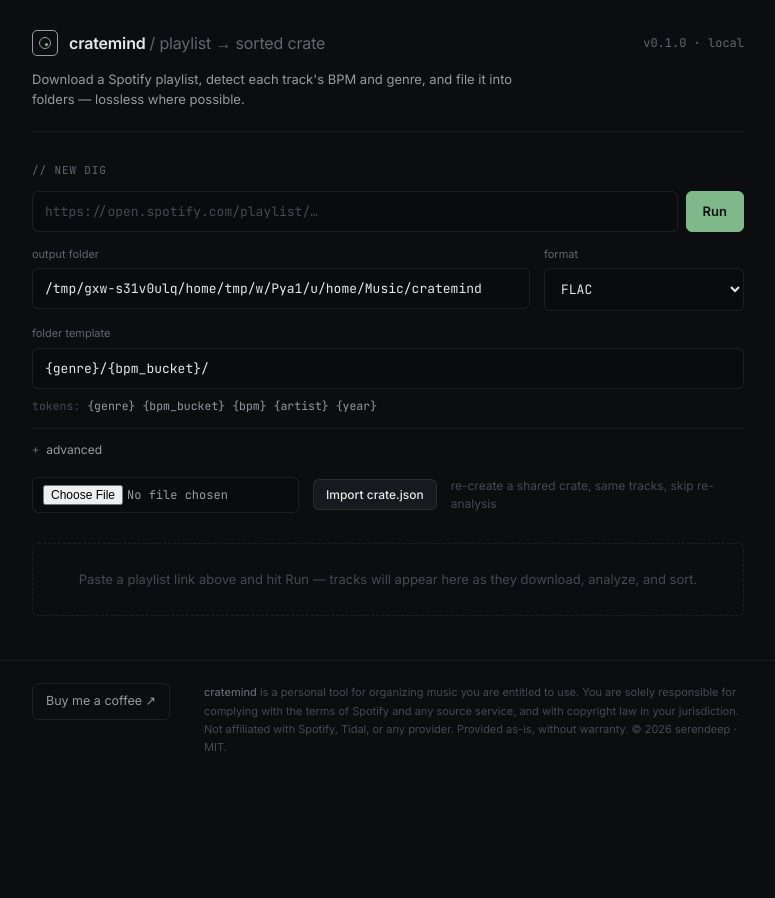
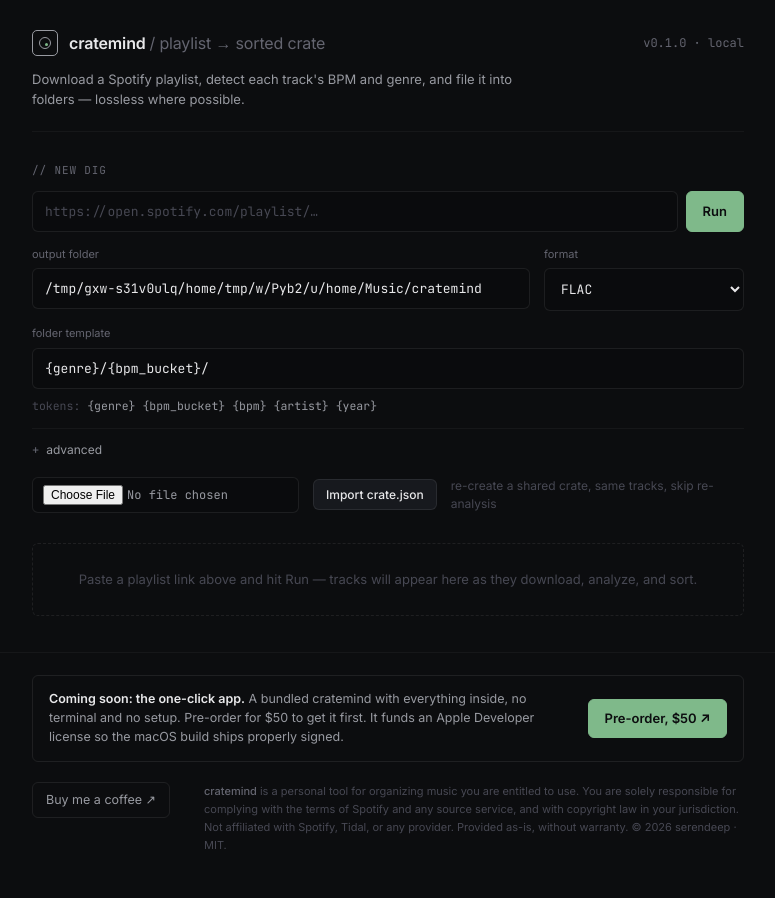
Before and after one commit to Serendeep/cratemind, a FastAPI app: page / in a window 1280 px wide. Shown: the whole page, without its empty margins (252-1027 px from the left). Before the commit the page ends 751 px from the top, so only its background shows below. Run offline with FastAPI, Linux system fonts and the light colour scheme.

Commit message:
feat: add bundled-app pre-order cta to footer

```diff
--- a/src/cratemind/web/templates/index.html
+++ b/src/cratemind/web/templates/index.html
@@ -109,6 +109,11 @@ footer{margin-top:36px;border-top:1px solid var(--line-2);padding:22px 0 44px}
 .bmc:hover{color:var(--t1);border-color:var(--t3)}
 .disc{color:var(--t4);font-size:11px;line-height:1.65;max-width:540px}
 .disc b{color:var(--t3);font-weight:500}
+.pitch{display:flex;align-items:center;justify-content:space-between;gap:16px;flex-wrap:wrap;border:1px solid var(--line);border-radius:var(--r);padding:14px 16px;margin-bottom:20px}
+.pitch .txt{font-size:12.5px;color:var(--t2);max-width:62ch}
+.pitch .txt b{color:var(--t1);font-weight:600}
+.pitch .buy{font-family:'Inter',sans-serif;font-size:13px;font-weight:600;color:#0c0d0f;background:var(--acc);border:1px solid var(--acc);border-radius:var(--r);padding:9px 16px;text-decoration:none;white-space:nowrap}
+.pitch .buy:hover{background:#8fc79a}
 @keyframes pulse{0%,100%{opacity:1}50%{opacity:.3}}
 @media (prefers-reduced-motion:reduce){*{animation:none!important;transition:none!important}}
 </style>
@@ -185,6 +190,12 @@ footer{margin-top:36px;border-top:1px solid var(--line-2);padding:22px 0 44px}
 </main>
 
 <footer>
+  <div class="wrap">
+    <div class="pitch">
+      <div class="txt"><b>Coming soon: the one-click app.</b> A bundled cratemind with everything inside, no terminal and no setup. Pre-order for $50 to get it first. It funds an Apple Developer license so the macOS build ships properly signed.</div>
+      <a class="buy" href="https://buymeacoffee.com/serendeep">Pre-order, $50 ↗</a>
+    </div>
+  </div>
   <div class="wrap fl">
     <a class="bmc" href="https://buymeacoffee.com/serendeep">Buy me a coffee ↗</a>
     <p class="disc"><b>cratemind</b> is a personal tool for organizing music you are entitled to use. You are solely responsible for complying with the terms of Spotify and any source service, and with copyright law in your jurisdiction. Not affiliated with Spotify, Tidal, or any provider. Provided as-is, without warranty. © 2026 serendeep · MIT.</p>
```
